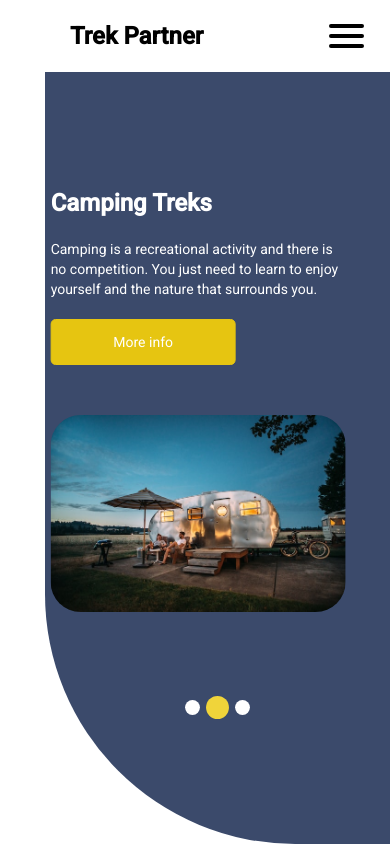
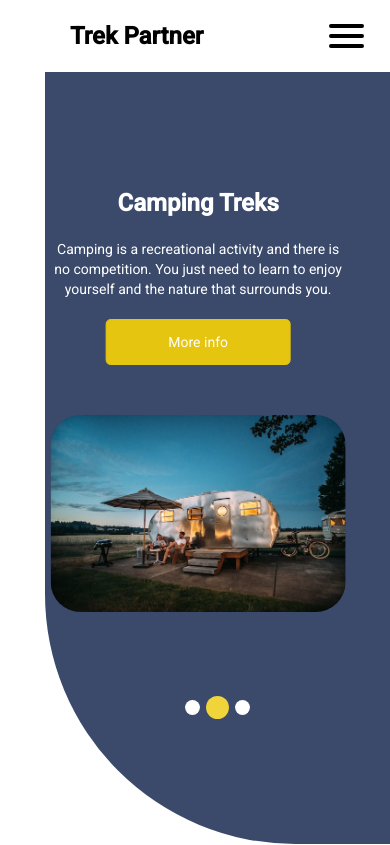
Before and after one commit to MosheAlpha/TrekPartner, an Angular app in the folder frontend/: page /main in a window 390 px wide. Shown: the top 845 px of the page. Built offline with nearby package versions, Linux system fonts and the light colour scheme; no server answers; some icons are missing.

Commit message:
responsive changes

```diff
--- a/frontend/src/app/components/trek-info/trek-info.component.html
+++ b/frontend/src/app/components/trek-info/trek-info.component.html
@@ -57,7 +57,7 @@
           </div>
 
         </div>
-        <div class="bg-light p-2">
+        <div class="bg-light p-2 custom-comment-box">
           <label for="new-comment-title">Title:</label>
           <input
             type="text"
--- a/frontend/src/app/components/trek-info/trek-info.component.scss
+++ b/frontend/src/app/components/trek-info/trek-info.component.scss
@@ -4,7 +4,7 @@ header{
 .orange-button {
     justify-self: center;
     background-color: orange;
-    color: black;
+    color: #1c1010;
     min-width: 120px;
     border:none;
     border-radius:10px;
@@ -37,3 +37,8 @@ header{
     max-height: 400px;
     overflow: auto;
 }
+
+.custom-comment-box{
+    width: 100%;
+    margin-top: 30px;
+}
--- a/frontend/src/styles.scss
+++ b/frontend/src/styles.scss
@@ -811,3 +811,12 @@ body { margin: 0; font-family: Roboto, "Helvetica Neue", sans-serif; }
 .img-box{
   text-align: center;
 }
+
+
+@media  (max-width: 700px){
+  body, .btn-box, .heading_container, .d-flex, .footer_social{
+    text-align: center;
+    justify-content: center;
+    align-items: center;
+  }
+}
```
Also changed, not shown: 1 other file (tests, documents, lock files or other folders).
